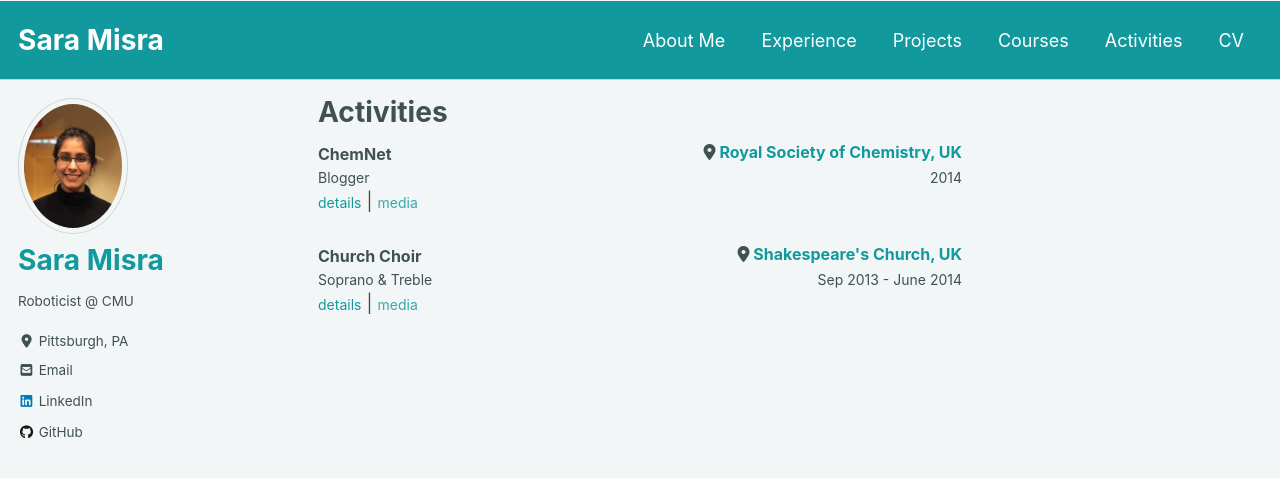
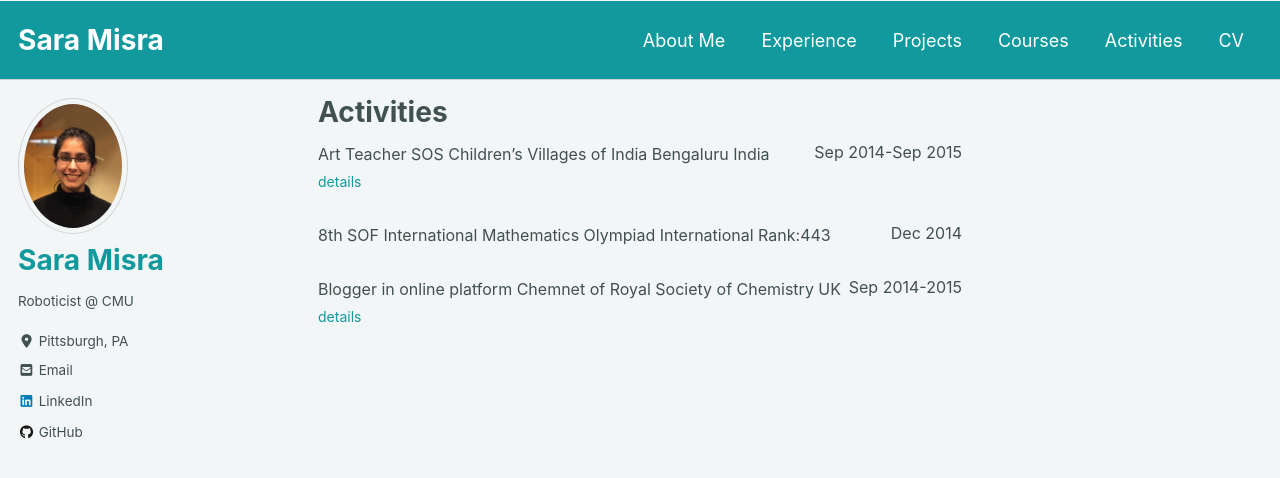
Before and after one commit to saram1sra/saram1sra.github.io, a Jekyll site: the page built from _pages/activities.html, in a window 1280 px wide and 900 px high. Shown: the top 478 px of the window. Built offline with Jekyll 4.4.1, drawn with Linux system fonts in a browser that asks for light colours; cached includes are drawn as plain includes; nearby versions of some CDN libraries.

Commit message:
added activities

```diff
--- a/_pages/activities.html
+++ b/_pages/activities.html
@@ -18,7 +18,7 @@ permalink: /activities/
     heading {
 
     font-size: 16px;
-    font-weight: bold;
+    /* font-weight: bold; */
     margin: 0px;
     /* color: #11999e; */
     }
@@ -38,9 +38,24 @@ permalink: /activities/
 
 </style>
 <div id="fun-stuff">
-<heading>ChemNet <span style="float: right"><i class="fa fa-map-marker-alt"></i>  <a href="https://www.rsc.org/" target="_blank">Royal Society of Chemistry, UK </span></a></heading>
+
+<heading> Art Teacher SOS Children’s Villages of India Bengaluru India<span style="float: right">Sep 2014-Sep 2015</span></heading><br>
+<a href="javascript:toggleblock('sos_det')" style="font-size: 14px">details</a>
+<toggle_down id="sos_det">
+Taught sketching and fine art to a class of 7 orphans, developing them into confident artists.
+</toggle_down><br><br>
+<heading> 8th SOF International Mathematics Olympiad International Rank:443<span style="float: right">Dec 2014</span> </heading><br><br>
+<heading> Blogger in online platform Chemnet of  Royal Society of Chemistry UK <span style="float: right">Sep 2014-2015</span></heading><br>
+<a href="javascript:toggleblock('rsc_det')" style="font-size: 14px">details</a>
+<toggle_down id="rsc_det">
+Invited to write for RSC ChemNet for an audience of 16-18 year olds interested in studying chemistry at higher level to dispel doubts, inspire and motivate.
+<br>
+Blog Name: Surface Tension
+</toggle_down> <br><br>
+
+<!-- <heading>ChemNet <span style="float: right"><i class="fa fa-map-marker-alt"></i>  <a href="https://www.rsc.org/" target="_blank">Royal Society of Chemistry, UK </span></a></heading>
 <head_under>Blogger <span style="float: right"> 2014</span></head_under>
-<a href="javascript:toggleblock('rsc_det')"style="font-size:14px">details</a> |
+<a href="javascript:toggleblock('rsc_det')" style="font-size:14px">details</a> |
 <a href="" style="font-size: 14px"  target="_blank">media</a>
 <toggle_down id="rsc_det">
 Invited to write for RSC ChemNet for an audience of 16-18 year olds interested in studying chemistry at higher level to dispel doubts, inspire and motivate.
@@ -58,8 +73,7 @@ Some notable services where in Christmas, where around 900 people attended the C
 In 2014 to mark the 450th Anniversary of Shakespeare's birth as a part of the Holy Trinity Church Choir I sang in the Festal Choral Evensong arranged as well as in Singing Shakespeare, the premier of a series of compositions
 celebrating Shakespeare's birth commissioned by the Shakespeare's Birthplace Trust.
 <br>
-</toggle_down>
-
+</toggle_down> -->
 </div>
 
 
@@ -69,3 +83,6 @@ hideblock('rsc_det');
 <script xml:space="preserve" language="JavaScript">
 hideblock('choir_det');
 </script>
+<script xml:space="preserve" language="JavaScript">
+    hideblock('sos_det');
+</script>
```
